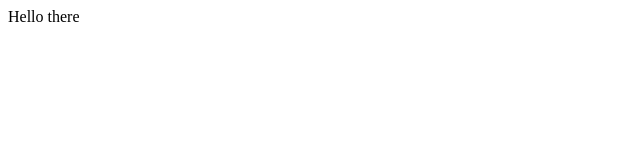
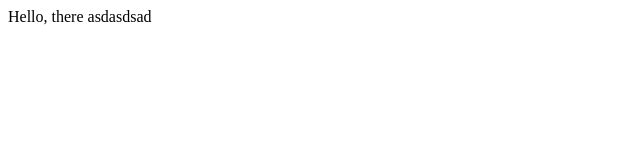
Before and after one commit to AlHong/hello_world2, a plain HTML site: page git_tst/index.html in a window 1280 px wide. Shown: the full height of the page, 0-640 px from the left. Drawn offline with Linux system fonts and the light colour scheme.

Commit message:
Update index.html

```diff
--- a/git_tst/index.html
+++ b/git_tst/index.html
@@ -1,5 +1,5 @@
 <html>
   <body>
-    <p>Hello there</p>
+    <p>Hello, there asdasdsad</p>
   </body>
 </html>
```
